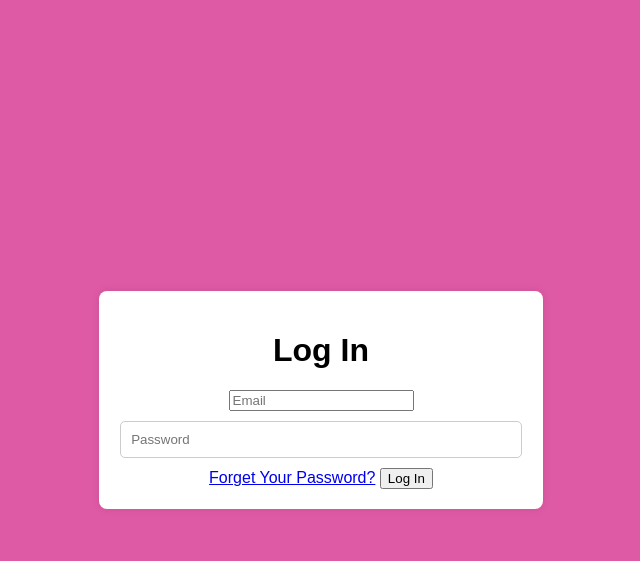
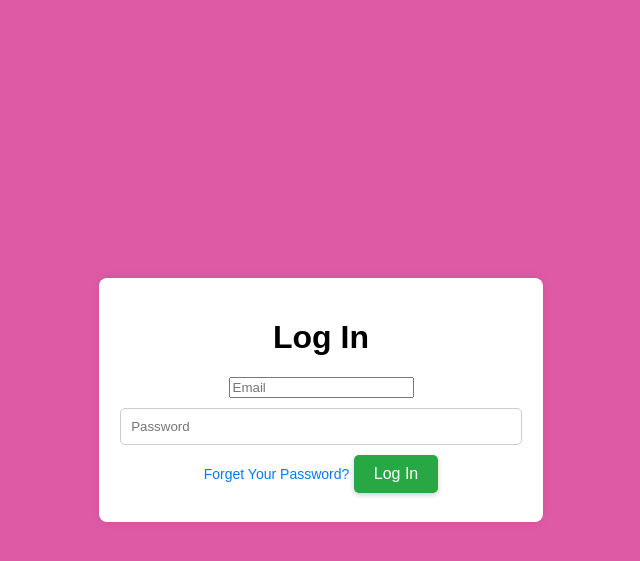
Before and after one commit to s3980813/Full-stack-Web-Application, a Node project: template src/views/login.ejs in a window 1280 px wide. Shown: the top 561 px of the page, without its empty margins (319-959 px from the left). Run offline with Node 20 templates, Linux system fonts and the light colour scheme; the template is opened without the code that fills it, so the values that code supplies are empty.

Commit message:
Update login.css

```diff
--- a/public/CSS/login.css
+++ b/public/CSS/login.css
@@ -69,6 +69,42 @@ input[type="password"] {
     text-decoration: underline;
 }
 
+a {
+    color: #007bff;
+    text-decoration: none;
+    font-size: 14px;
+    margin-bottom: 20px;
+    display: inline-block;
+    transition: color 0.3s ease;
+}
+
+a:hover {
+    color: #0056b3;
+}
+
+button[type="submit"] {
+    background-color: #28a745;
+    color: white;
+    font-size: 16px;
+    padding: 10px 20px;
+    border: none;
+    border-radius: 5px;
+    cursor: pointer;
+    transition: background-color 0.3s ease;
+    box-shadow: 0 2px 5px rgba(0, 0, 0, 0.2);
+}
+
+button[type="submit"]:hover {
+    background-color: #218838;
+}
+
+button[type="submit"]:focus,
+a:focus {
+    outline: 2px solid #0056b3;
+    outline-offset: 2px;
+}
+
+
 /* Footer Styling */
 footer {
     position: absolute;
```
